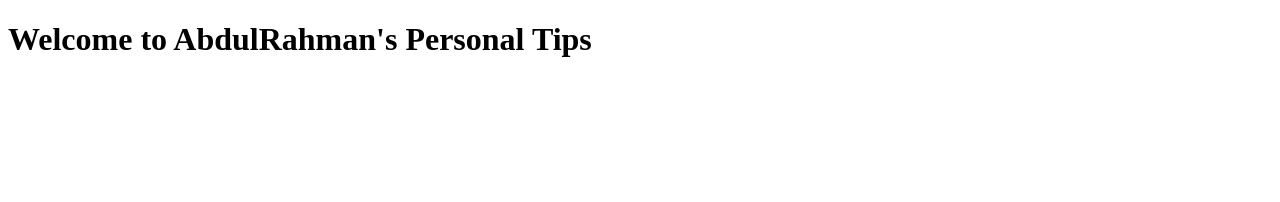
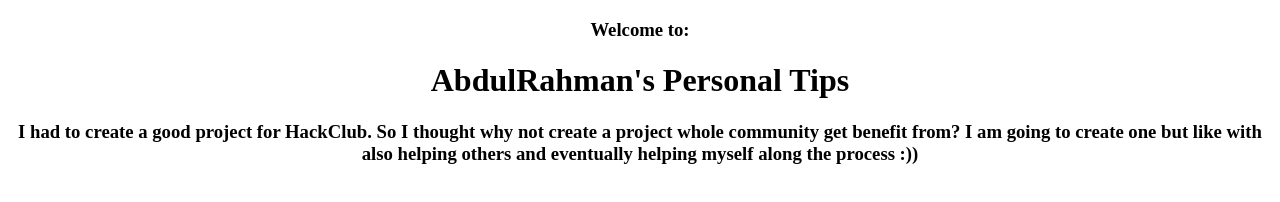
Before and after one commit to peacelover3/My-Personal-Experience---tips, a plain HTML site: page index.html in a window 1280 px wide. Drawn offline with Linux system fonts and the light colour scheme.

Commit message:
playing with stuff

```diff
--- a/index.html
+++ b/index.html
@@ -1,11 +1,23 @@
 <!DOCTYPE html>
 <html lang="en">
+
 <head>
     <meta charset="UTF-8">
     <meta name="viewport" content="width=device-width, initial-scale=1.0">
     <title>AbdulRahman's Personal Tips</title>
+    <link rel="stylesheet" href="style.css">
 </head>
+
 <body>
-    <h1>Welcome to AbdulRahman's Personal Tips</h1>
+    <div class="head-top">
+
+        <h3 class="hero-top">Welcome to:</h3>
+        <h1 class="hero-head">AbdulRahman's Personal Tips</h1>
+        <h3 class="hero-body">I had to create a good project for HackClub. So I thought why not create a project whole
+            community get benefit from? I am going to create one but like with also helping others and eventually
+            helping myself along the process :))</h3>
+    </div>
+
 </body>
+
 </html>
--- a/style.css
+++ b/style.css
@@ -0,0 +1,6 @@
+
+.head-top{
+    align-items: center;
+    text-align: center;
+    justify-content: center;
+}
```
